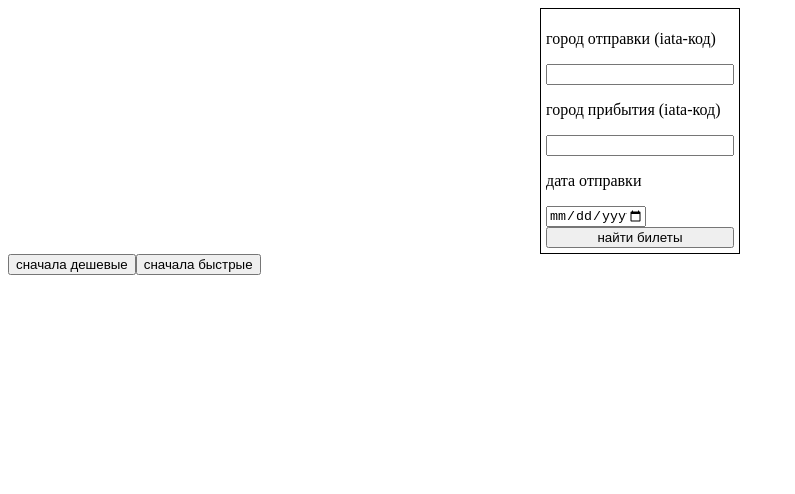
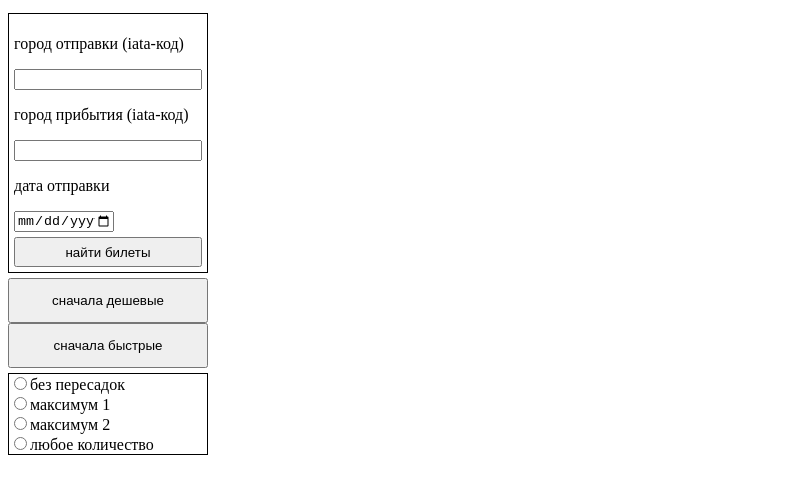
Before and after one commit to AntonyantsArtyom/airlines, a Vue app: page / in a window 1280 px wide. Shown: the top 494 px of the page, without its empty margins (0-795 px from the left). Built offline with nearby package versions, Linux system fonts and the light colour scheme.

Commit message:
filters and minimum design

```diff
--- a/src/App.vue
+++ b/src/App.vue
@@ -6,27 +6,42 @@ import { useStore } from "../store"
 import { computed, ref } from "vue"
 import sortTicketsByPrice from "./utils/sortTicketsByPrice"
 import sortTicketsByTime from "./utils/sortTicketsByTime"
+import FiltersForm from "./components/FiltersForm.vue"
 const store = useStore()
 const sorting = ref(null)
-const filter = ref(null)
+const filter = ref(999)
 const tickets = computed(() => store.tickets_light(sorting.value, filter.value))
 </script>
 
 <template>
-   <TicketsSettingsForm @finish="(options) => store.getTickets(options)" />
-   <SortingsForm @price="sorting = sortTicketsByPrice" @time="sorting = sortTicketsByTime" />
-   <div class="tickets">
-      <Ticket v-for="ticket in tickets" :key="ticket.id" :ticket="ticket" />
+   <div class="full">
+      <div class="settings">
+         <TicketsSettingsForm @finish="(options) => store.getTickets(options)" />
+         <SortingsForm @price="sorting = sortTicketsByPrice" @time="sorting = sortTicketsByTime" />
+         <FiltersForm @inputMax="(maxCount) => (filter = maxCount)" />
+      </div>
+      <div class="tickets">
+         <Ticket v-for="ticket in tickets" :key="ticket.id" :ticket="ticket" />
+      </div>
    </div>
 </template>
 
 <style scoped>
+.full {
+   display: grid;
+   grid-template-columns: max-content 1fr;
+}
+.settings {
+   margin-top: 5px;
+   width: 200px;
+   height: 100vh;
+}
 .tickets {
    display: flex;
-   justify-content: right;
+   justify-content: center;
+   align-content: start;
    flex-wrap: wrap;
-
-   max-height: 470px;
+   max-height: 100vh;
    overflow-y: scroll;
 }
 </style>
--- a/src/components/FiltersForm.vue
+++ b/src/components/FiltersForm.vue
@@ -0,0 +1,29 @@
+<script setup></script>
+
+<template>
+   <div class="filters">
+      <div>
+         <input type="radio" name="transplants" value="0" @input.prevent="$emit('inputMax', 0)" />
+         <label>без пересадок</label>
+      </div>
+      <div>
+         <input type="radio" name="transplants" value="1" @input.prevent="$emit('inputMax', 1)" />
+         <label>максимум 1</label>
+      </div>
+      <div>
+         <input type="radio" id="999" name="transplants" value="2" @input.prevent="$emit('inputMax', 2)" />
+         <label>максимум 2</label>
+      </div>
+      <div>
+         <input type="radio" id="999" name="transplants" value="999" @input.prevent="$emit('inputMax', 999)" />
+         <label>любое количество</label>
+      </div>
+   </div>
+</template>
+
+<style scoped>
+.filters {
+   width: 200px;
+   border: 1px solid black;
+}
+</style>
--- a/src/components/SortingsForm.vue
+++ b/src/components/SortingsForm.vue
@@ -5,11 +5,21 @@ const type = ref(null)
 </script>
 
 <template>
-   <button @click="type = $emit('price') || 'price'" :class="{ active: type == 'price' }">сначала дешевые</button>
-   <button @click="type = $emit('time') || 'time'" :class="{ active: type == 'time' }">сначала быстрые</button>
+   <div class="sortings">
+      <button @click="type = $emit('price') || 'price'" :class="{ active: type == 'price' }">сначала дешевые</button>
+      <button @click="type = $emit('time') || 'time'" :class="{ active: type == 'time' }">сначала быстрые</button>
+   </div>
 </template>
 
 <style scoped>
+.sortings {
+   padding: 5px 0px;
+   display: grid;
+   width: 200px;
+}
+.sortings > button {
+   height: 45px;
+}
 .active {
    background: #80a6ff;
 }
--- a/src/components/Ticket.vue
+++ b/src/components/Ticket.vue
@@ -15,7 +15,8 @@ const { ticket } = defineProps(["ticket"])
 
 <style scoped>
 .ticket {
-   width: 250px;
+   width: 300px;
+   height: 260px;
    flex-shrink: 0;
    border: 1px solid black;
    margin: 5px;
--- a/src/components/TicketsSettingsForm.vue
+++ b/src/components/TicketsSettingsForm.vue
@@ -11,7 +11,7 @@ const options = reactive({ out_city: null, in_city: null, date: null })
       <input name="in" v-model="options.in_city" />
       <p>дата отправки</p>
       <input type="date" name="date" v-model="options.date" />
-      <button>найти билеты</button>
+      <button class="button">найти билеты</button>
    </form>
 </template>
 
@@ -19,11 +19,14 @@ const options = reactive({ out_city: null, in_city: null, date: null })
 .ticketsSettingsForm {
    border: 1px solid black;
    padding: 5px;
-   margin: auto;
    display: grid;
    width: 200px;
 }
 input[name="date"] {
    width: 100px;
 }
+.button {
+   margin-top: 5px;
+   height: 30px;
+}
 </style>
--- a/src/style.css
+++ b/src/style.css
@@ -1,6 +1,3 @@
 * {
    box-sizing: border-box;
 }
-body {
-   padding: 0px;
-}
--- a/store.js
+++ b/store.js
@@ -4,7 +4,7 @@ import axios from "axios"
 const basisUrl = (out_city, in_city, date) =>
    `https://test.api.amadeus.com/v2/shopping/flight-offers?originLocationCode=${out_city}&` +
    `destinationLocationCode=${in_city}&departureDate=${date}&adults=1`
-const token = "Bearer Lvebd5dYAaFWLrpUsIQ01tulNPxs"
+const token = "Bearer 4ulJq23aszzgIJ4TNJUlzXzjG87j"
 
 export const useStore = defineStore("tickets", {
    state: () => ({
@@ -13,11 +13,12 @@ export const useStore = defineStore("tickets", {
    getters: {
       tickets_light() {
          return (sorting, filter) => {
+            console.log(filter)
             let full_info = JSON.parse(JSON.stringify(this.tickets))
             const tickets = []
 
+            full_info = full_info.filter((a) => a.itineraries[0].segments.length - 1 <= filter)
             if (!!sorting) full_info = sorting(full_info)
-            if (!!filter) full_info = filter(full_info)
 
             for (let ticket of full_info) {
                tickets.push({
@@ -30,7 +31,7 @@ export const useStore = defineStore("tickets", {
                   duration: ticket.itineraries[0].duration.replace(/PT/g, ""),
                   price: ticket.price.total,
                   currency: ticket.price.currency,
-                  transplants: ticket.itineraries[0].segments.length,
+                  transplants: ticket.itineraries[0].segments.length - 1,
                })
             }
             return tickets
```
